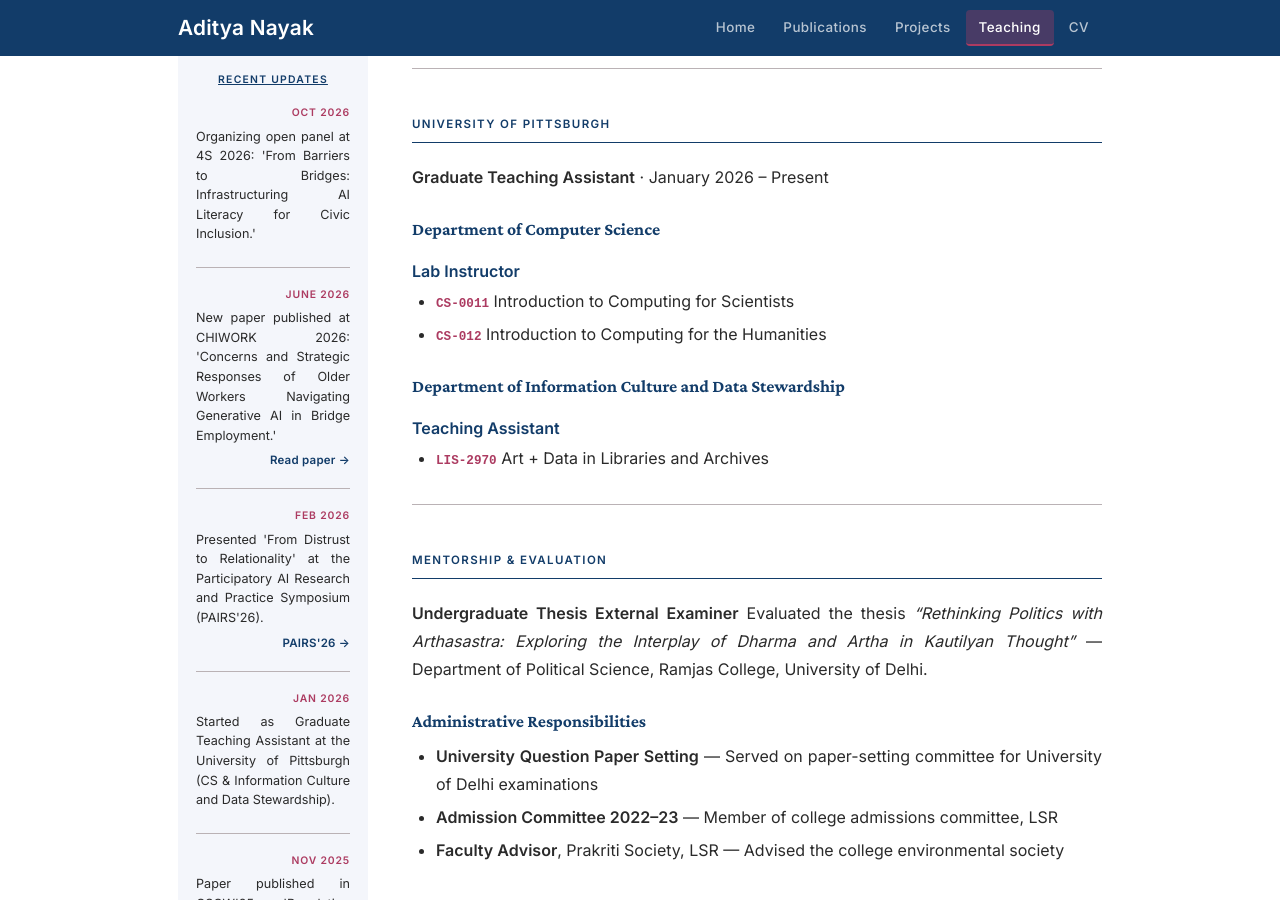
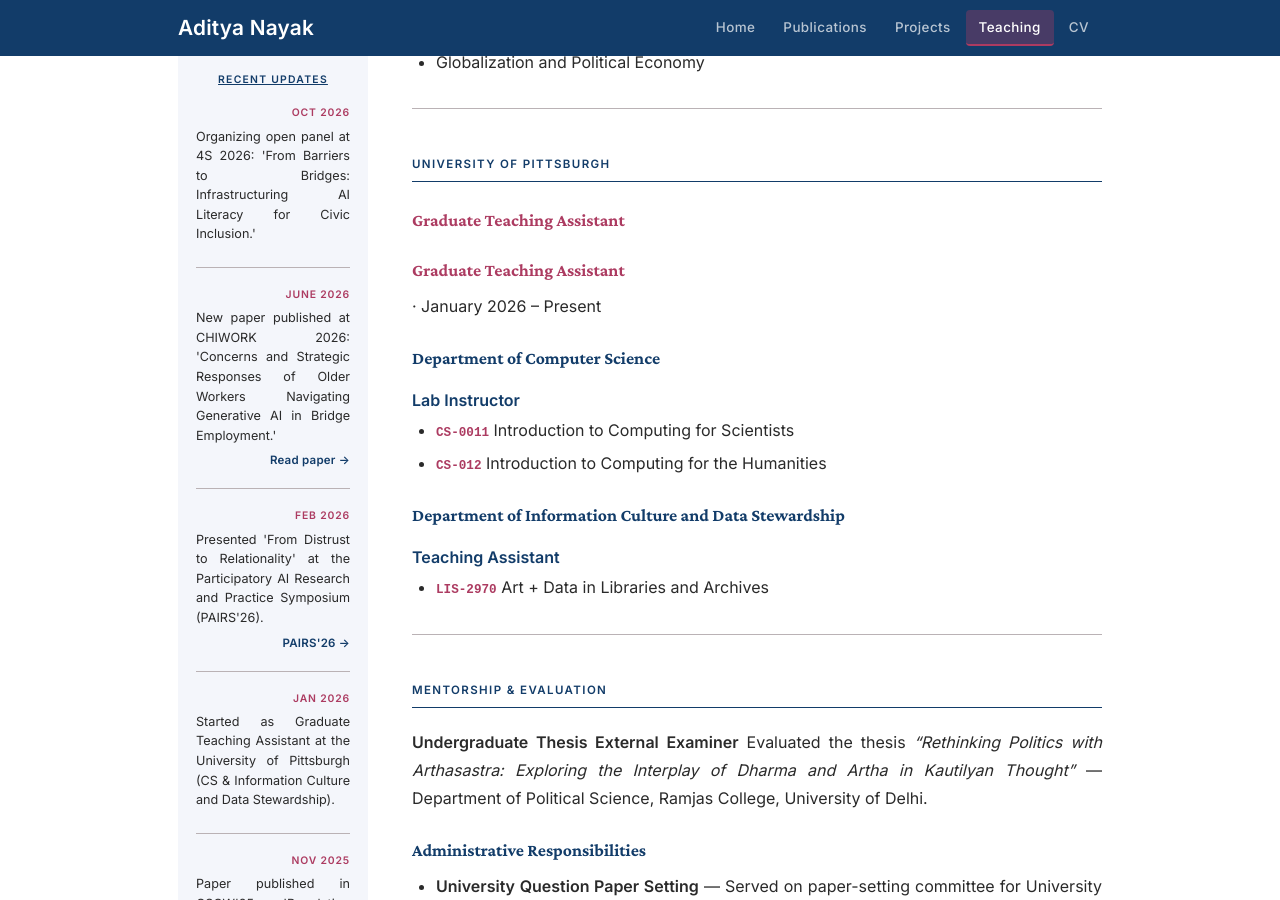
Before and after one commit to adityanayak-info/adityanayak-info.github.io, a Jekyll site: the page built from teaching.md, in a window 1280 px wide and 900 px high, scrolled down 495 px. Built offline with Jekyll 4.4.1, drawn with Linux system fonts in a browser that asks for light colours.

Commit message:
Update teaching.md

```diff
--- a/teaching.md
+++ b/teaching.md
@@ -23,7 +23,7 @@
 
 ## Lady Shri Ram College, University of Delhi
 
-**Assistant Professor** · Department of Political Science · January 2022 – November 2023
+<h3 class="teaching-role">Assistant Professor</h3> · Department of Political Science · January 2022 – November 2023
 
 ### Courses Taught (Undergraduate)
 
@@ -40,7 +40,7 @@
 
 ## University of Pittsburgh
 
-**Graduate Teaching Assistant** · January 2026 – Present
+<h3 class="teaching-role">Graduate Teaching Assistant</h3><h3 class="teaching-role">Graduate Teaching Assistant</h3> · January 2026 – Present
 
 ### Department of Computer Science
 
```
